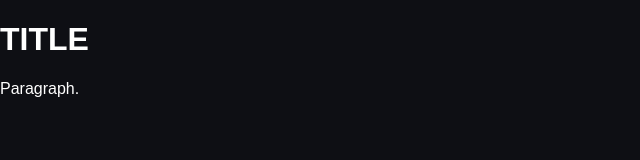
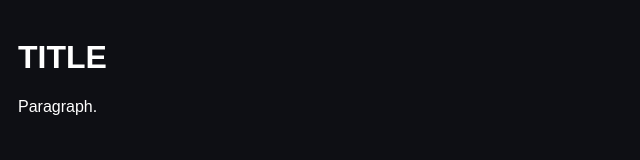
Before and after one commit to popapan-gamedev/popapan-gamedev.github.io, a plain HTML site: page index.html in a window 1280 px wide. Shown: the whole page, without its empty margins (0-640 px from the left). Drawn offline with Linux system fonts and the light colour scheme.

Commit message:
Update styles.css

```diff
--- a/styles.css
+++ b/styles.css
@@ -1,5 +1,5 @@
 body {
-  margin: 0px 0px 0px 0px;
+  padding: 10px 10px 10px 10px;
 
   color: #ffffff;
   background-color: #0e0f14;
```
